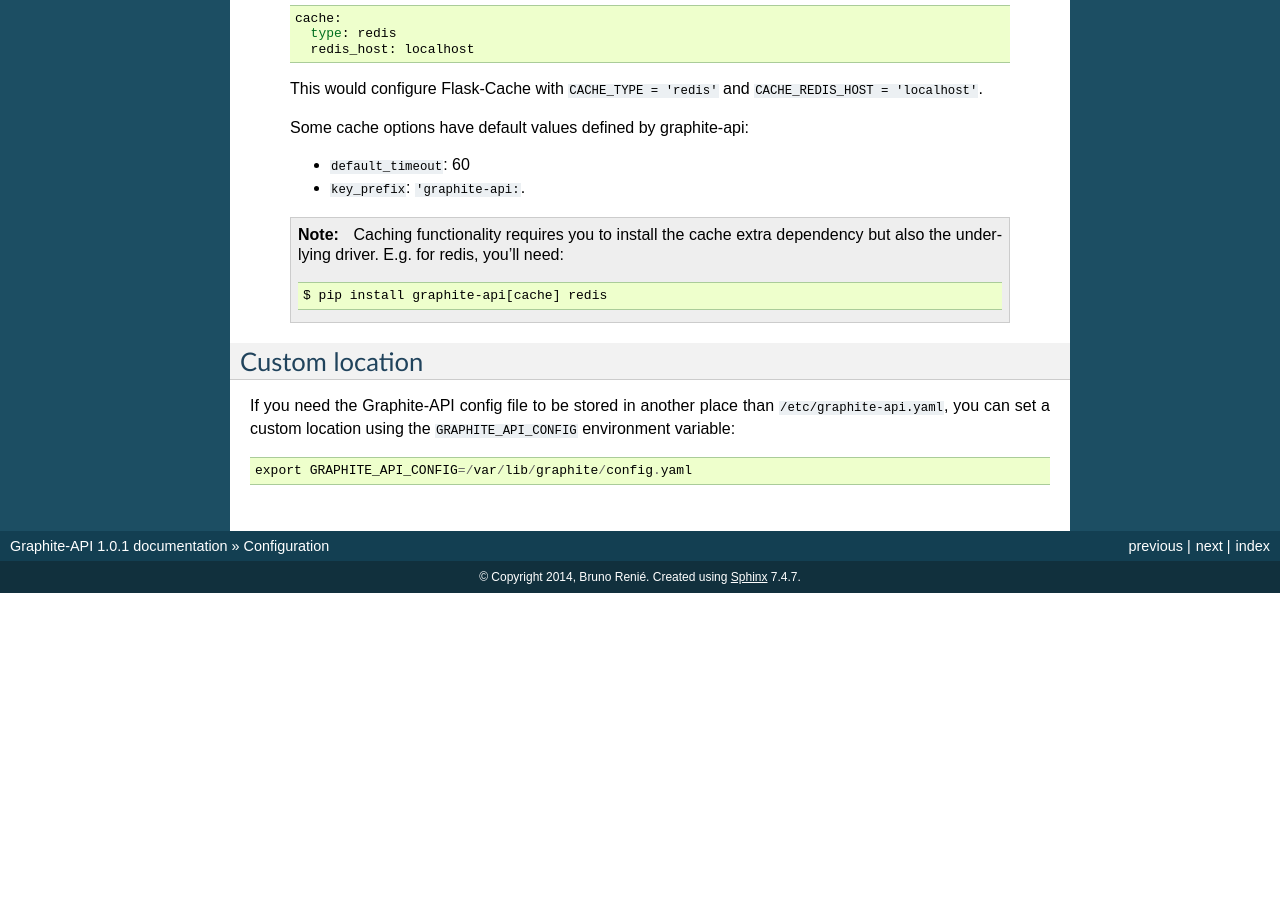
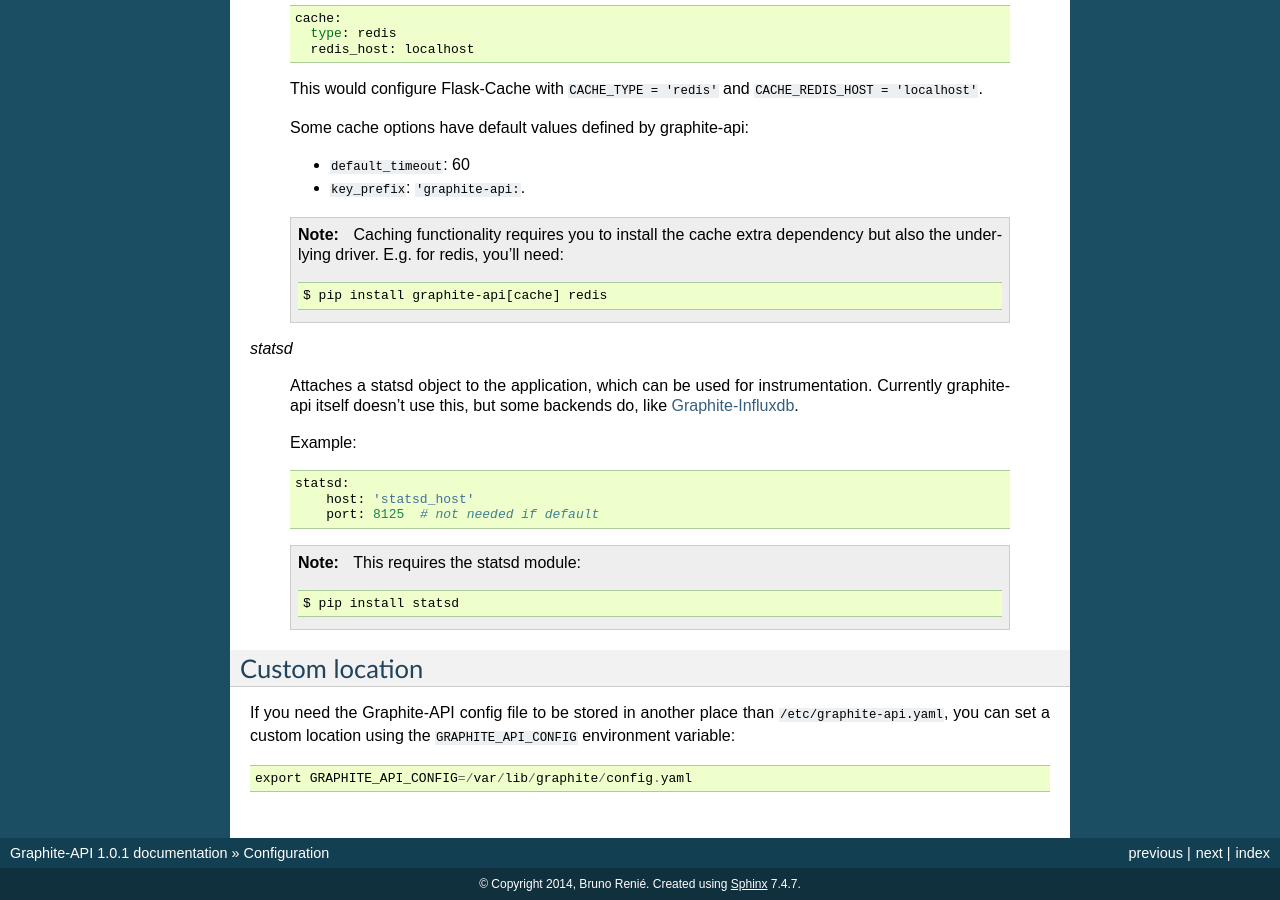
Before and after one commit to brutasse/graphite-api, a Sphinx documentation site: the page built from docs/configuration.rst, in a window 1280 px wide and 900 px high, scrolled down 1598 px. Built offline with Sphinx 7.4.7, drawn with Linux system fonts in a browser that asks for light colours; before the commit the page ends 2191 px from its top, so only the background shows below that.

Commit message:
support loading statsd object
Fixes #31

Conflicts:
	docs/configuration.rst
	graphite_api/config.py

```diff
--- a/docs/configuration.rst
+++ b/docs/configuration.rst
@@ -113,6 +113,26 @@
 
           $ pip install graphite-api[cache] redis
 
+*statsd*
+
+  Attaches a statsd object to the application, which can be used for
+  instrumentation. Currently graphite-api itself doesn't use this,
+  but some backends do, like `Graphite-Influxdb`_.
+
+  Example::
+
+      statsd:
+          host: 'statsd_host'
+          port: 8125  # not needed if default
+
+  .. note::
+
+      This requires the statsd module::
+
+          $ pip install statsd
+
+.. _Graphite-Influxdb: https://github.com/vimeo/graphite-influxdb
+
 Custom location
 ---------------
 
--- a/setup.py
+++ b/setup.py
@@ -39,6 +39,7 @@
         'sentry': ['raven[flask]'],
         'cyanite': ['cyanite'],
         'cache': ['Flask-Cache'],
+        'statsd': ['statsd'],
     },
     zip_safe=False,
     platforms='any',
```
Also changed, not shown: 1 other file.
